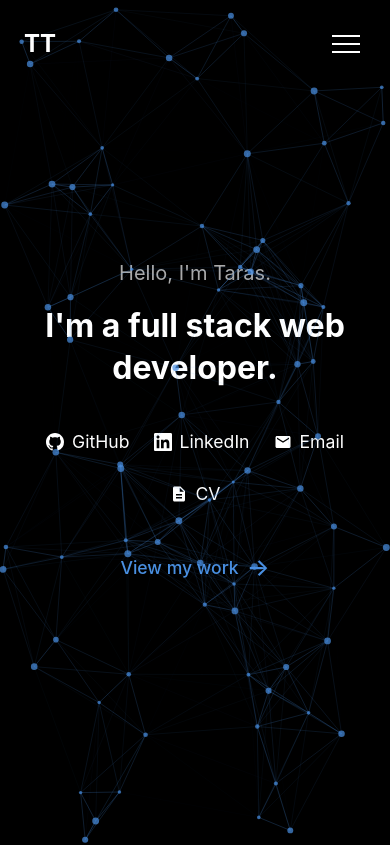
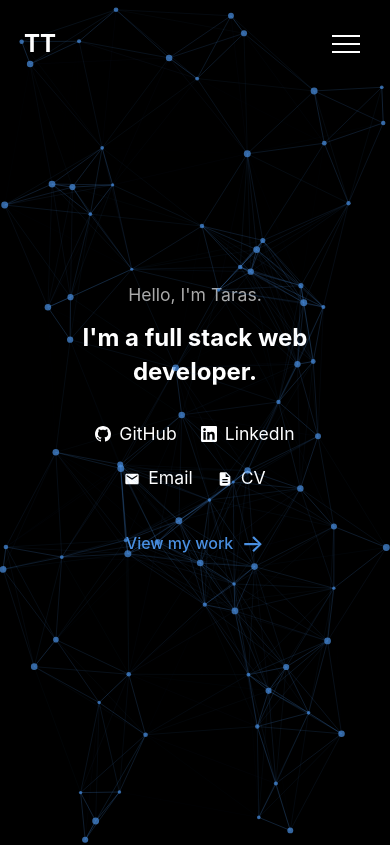
Before and after one commit to xxxkvastarasxxx/xxxkvastarasxxx_portfolio, a React (Vite) app: page / in a window 390 px wide. Shown: the top 845 px of the page. Built offline with nearby package versions, Linux system fonts and the light colour scheme.

Commit message:
initial commit

```diff
--- a/src/components/Hero.css
+++ b/src/components/Hero.css
@@ -88,15 +88,32 @@
 @media (max-width: 768px) {
   .hero {
     text-align: center;
+    padding: 0 5%;
+  }
+
+  .hero-greeting {
+    font-size: 1.25rem;
+    margin-bottom: 0.75rem;
+  }
+
+  .hero-title {
+    font-size: 1.75rem;
+    margin-bottom: 2rem;
+    line-height: 1.4;
   }
 
   .hero-social-links {
     justify-content: center;
-    gap: 1.5rem;
+    gap: 1.25rem 2rem;
+    margin-bottom: 2rem;
+    max-width: 280px;
+    margin-left: auto;
+    margin-right: auto;
   }
 
   .social-link {
     font-size: 0.9rem;
+    flex: 0 0 auto;
   }
 
   .social-link svg {
@@ -104,11 +121,35 @@
     height: 18px;
   }
 
+  .hero-link {
+    font-size: 1rem;
+  }
+}
+
+@media (max-width: 480px) {
+  .hero {
+    padding: 0 6%;
+  }
+
   .hero-title {
-    font-size: 2rem;
+    font-size: 1.5rem;
   }
 
   .hero-greeting {
-    font-size: 1.25rem;
+    font-size: 1.1rem;
+  }
+
+  .hero-social-links {
+    gap: 1rem 1.5rem;
+    max-width: 260px;
+  }
+
+  .social-link {
+    font-size: 0.85rem;
+  }
+
+  .social-link svg {
+    width: 16px;
+    height: 16px;
   }
 }
--- a/src/components/Hero.jsx
+++ b/src/components/Hero.jsx
@@ -24,7 +24,7 @@ function Hero() {
           </a>
 
           <a
-            href="https://linkedin.com/in/your-profile"
+            href="https://www.linkedin.com/in/taras-tymoshenko-861262386/"
             target="_blank"
             rel="noopener noreferrer"
             className="social-link"
@@ -37,7 +37,7 @@ function Hero() {
           </a>
 
           <a
-            href="mailto:your.email@example.com"
+            href="mailto:taras.tymoshenko.developer@gmail.com"
             className="social-link"
             aria-label="Email"
           >
@@ -48,7 +48,7 @@ function Hero() {
           </a>
 
           <a
-            href="/path-to-your-cv.pdf"
+            href="/cv.pdf"
             target="_blank"
             rel="noopener noreferrer"
             className="social-link"
--- a/src/index.css
+++ b/src/index.css
@@ -3,7 +3,7 @@
   line-height: 1.6;
   font-weight: 400;
   color: #213547;
-  background-color: #ffffff;
+  background-color: #000000;
 
   font-synthesis: none;
   text-rendering: optimizeLegibility;
@@ -44,6 +44,8 @@
 
 html {
   scroll-behavior: smooth;
+  background-color: #000;
+  overscroll-behavior: none;
 }
 
 body {
@@ -51,9 +53,12 @@ body {
   min-width: 320px;
   min-height: 100vh;
   overflow-x: hidden;
+  background-color: #000;
+  overscroll-behavior: none;
 }
 
 #root {
   width: 100%;
   overflow-x: hidden;
+  background-color: #000;
 }
```
Also changed, not shown: 1 other file (tests, documents, lock files or other folders).
